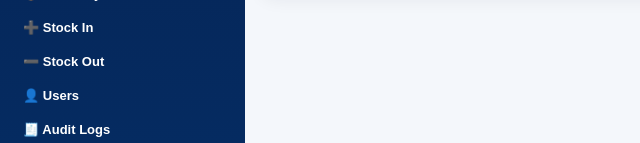
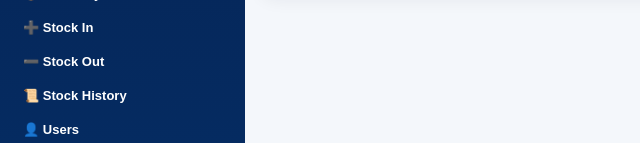
Before and after one commit to qaswar114/umar-faruq-school-system, a Flask app: page /announcements in a window 1280 px wide. Shown: the part 657-800 px from the top of the page, without its empty margins (0-640 px from the left). Run offline with Flask 3, Linux system fonts and the light colour scheme; the visitor is signed in with stand-in values (Sample User, id 1).

Commit message:
Update base.html

```diff
--- a/templates/base.html
+++ b/templates/base.html
@@ -400,6 +400,7 @@
         <a href="/inventory">📦 Inventory / Store</a>
         <a href="/stock_in">➕ Stock In</a>
         <a href="/stock_out">➖ Stock Out</a>
+        <a href="/inventory_transactions">📜 Stock History</a>
         <a href="/users">👤 Users</a>
         <a href="/audit_logs">🧾 Audit Logs</a>
         <a href="/settings">🎨 Branding</a>
```
